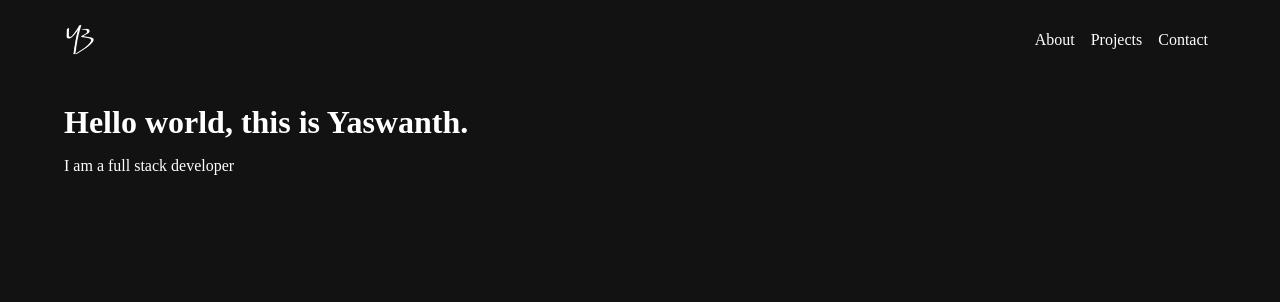
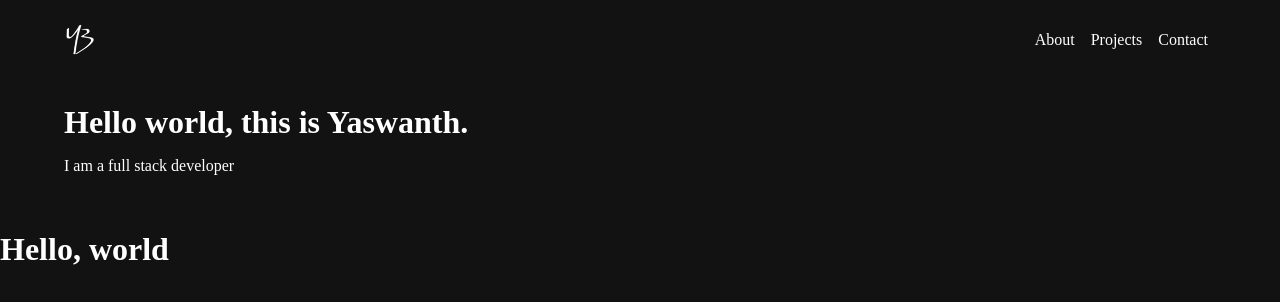
Before and after one commit to yashbellam97/yashbellam97.github.io, a React (Create React App) app: page / in a window 1280 px wide. Shown: the top 302 px of the page. Built offline with nearby package versions, Linux system fonts and the light colour scheme.

Commit message:
Add projects wrapper

```diff
--- a/src/App.js
+++ b/src/App.js
@@ -3,11 +3,13 @@ import React from "react";
 import "./App.scss"
 
 import HeroWrapper from "./components/HeroWrapper"
+import ProjectsWrapper from "./components/ProjectsWrapper"
 
 function App() {
     return (
         <div className="container">
             <HeroWrapper />
+            <ProjectsWrapper />
         </div>
     );
 }
--- /dev/null
+++ b/src/components/ProjectsWrapper.js
@@ -0,0 +1,11 @@
+import React from "react";
+
+function ProjectsWrapper() {
+    return (
+        <div className="projects-wrapper">
+            <h1>Hello, world</h1>
+        </div>
+    );
+}
+
+export default ProjectsWrapper;
```
